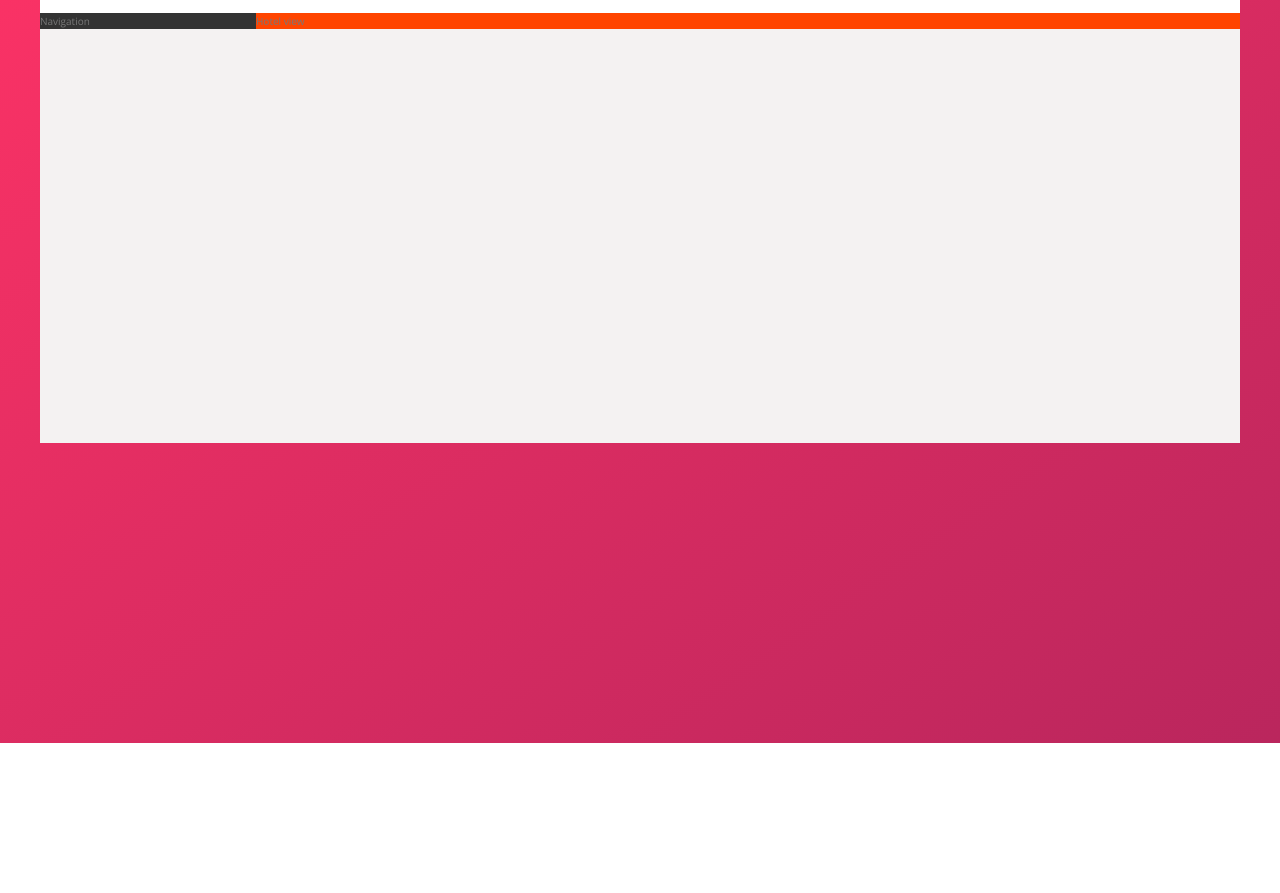
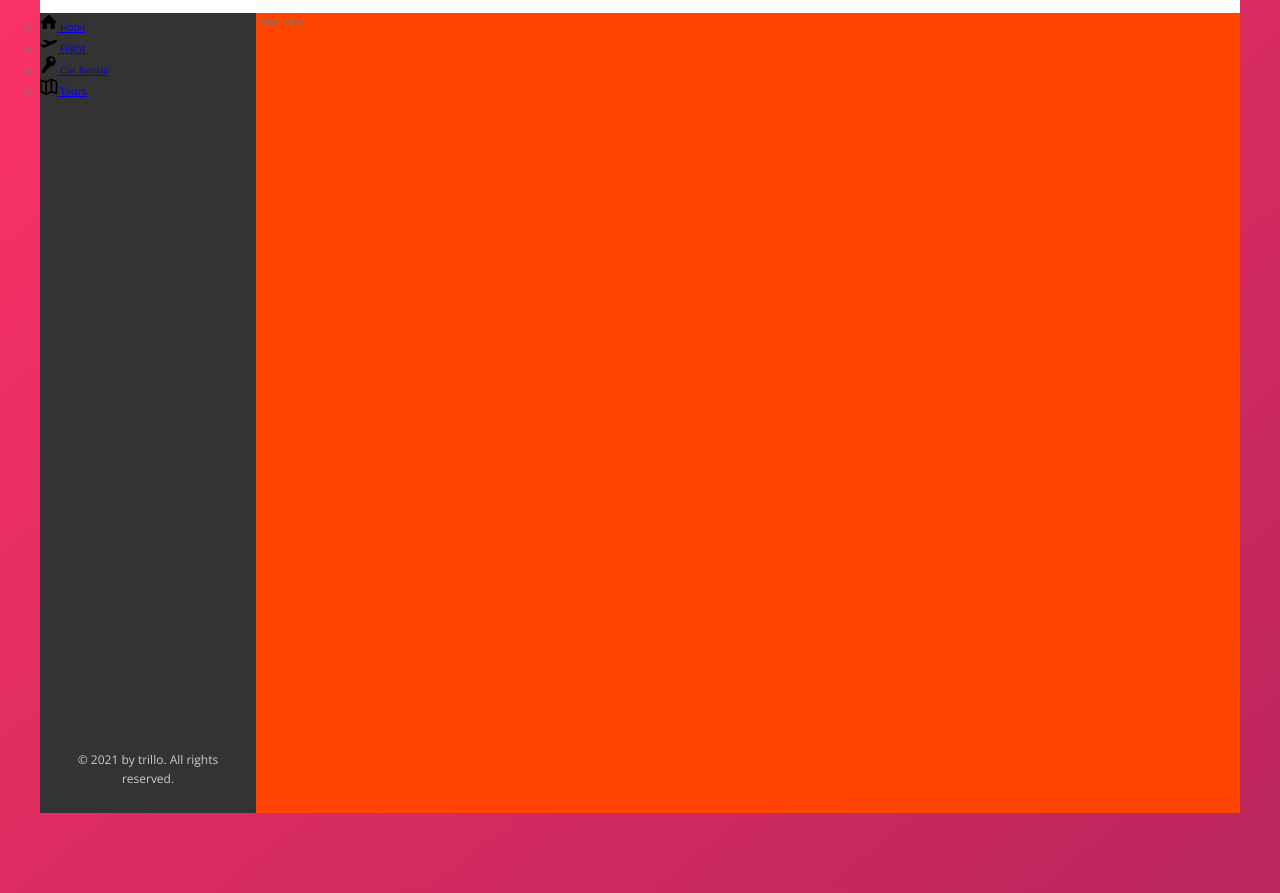
Before and after one commit to Jordangoulet13/trillo, a website: page index.html in a window 1280 px wide. Shown: the part 137-1030 px from the top of the page. Before the commit the page ends 880 px from the top, so only its background shows below. Drawn offline with nearby package versions, Linux system fonts and the light colour scheme.

Commit message:
added sidebar navigation

```diff
--- a/index.html
+++ b/index.html
@@ -54,7 +54,43 @@
       </header>
 
       <div class="content">
-        <nav class="sidebar">Navigation</nav>
+        <nav class="sidebar">
+          <ul class="side-nav">
+            <li class="side-nav__item">
+              <a href="#" class="side-nav__link">
+                <svg class="side-nav__icon">
+                  <use xlink:href="img/sprite.svg#icon-home"></use>
+                </svg>
+                <span>Hotel</span>
+              </a>
+            </li>
+            <li class="side-nav__item">
+              <a href="#" class="side-nav__link">
+                <svg class="side-nav__icon">
+                  <use xlink:href="img/sprite.svg#icon-aircraft-take-off"></use>
+                </svg>
+                <span>Flight</span>
+              </a>
+            </li>
+            <li class="side-nav__item">
+              <a href="#" class="side-nav__link">
+                <svg class="side-nav__icon">
+                  <use xlink:href="img/sprite.svg#icon-key"></use>
+                </svg>
+                <span>Car Rental</span>
+              </a>
+            </li>
+            <li class="side-nav__item">
+              <a href="#" class="side-nav__link">
+                <svg class="side-nav__icon">
+                  <use xlink:href="img/sprite.svg#icon-map"></use>
+                </svg>
+                <span>Tours</span>
+              </a>
+            </li>
+          </ul>
+          <div class="legal">&copy; 2021 by trillo. All rights reserved.</div>
+        </nav>
         <main class="hotel-view">Hotel view</main>
       </div>
     </div>
--- a/sass/_components.scss
+++ b/sass/_components.scss
@@ -105,3 +105,27 @@
     margin-right: 1rem;
   }
 }
+
+//////////////////////////////////////
+// SIDE NAVIGATION
+
+.side-nav {
+  &__item {
+  }
+  &__link {
+  }
+  &__icon {
+    width: 1.75rem;
+    height: 1.75rem;
+  }
+}
+
+///////////////////////////////////////
+// LEGAL TEXT
+
+.legal {
+  font-size: 1.2rem;
+  color: var(--color-grey-light-4);
+  text-align: center;
+  padding: 2.5rem;
+}
--- a/sass/_layout.scss
+++ b/sass/_layout.scss
@@ -24,10 +24,15 @@
 .sidebar {
   background-color: var(--color-grey-dark-1);
   flex: 0 0 18%; //grow shrink size
+
+  display: flex;
+  flex-direction: column;
+  justify-content: space-between;
 }
 
 .hotel-view {
   background-color: white;
   background-color: orangered;
+  height: 80rem; //test
   flex: 1;
 }
```
Also changed, not shown: css/style.css, css/style.min.css.
